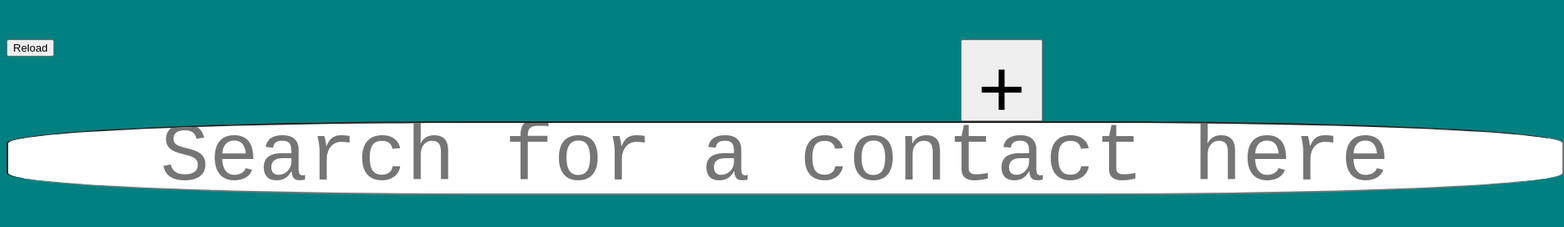
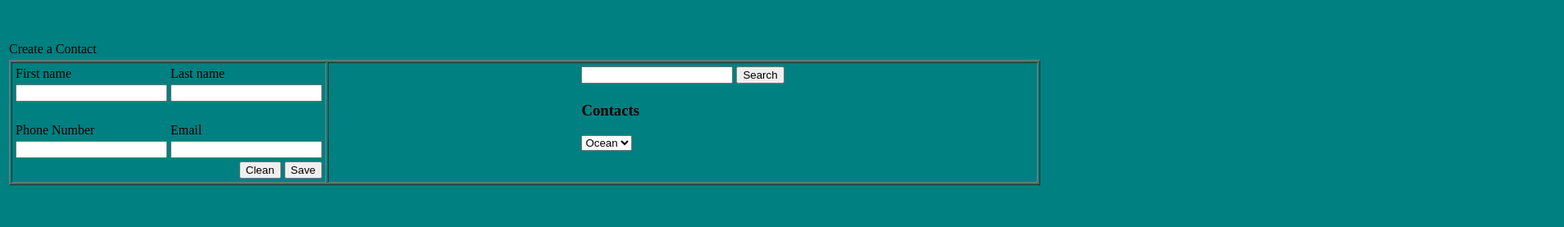
Before and after one commit to oceanhim/Population1, a plain HTML site: page Addressbook/HomeScreen.html in a window 1280 px wide. Shown: the part 139-416 px from the top of the page at 82% size, 1908 px wide, since content can reach past the window. Drawn offline with Linux system fonts and the light colour scheme.

Commit message:
Address book commit Version 0.0.1

```diff
--- a/Addressbook/HomeScreen.html
+++ b/Addressbook/HomeScreen.html
@@ -65,16 +65,104 @@
             #genBtn:hover {
                 background-color: turquoise;
             }
+
         </style>
     </head>
     <body>
+
         <h1 id="WrittenTitle">Address Book/Contacts List</h1>
-        <input type="button" id="AddContactButton" onclick="addContact()" value="+">
+        <table width=100% height=100%>
+            <tr>
+                <td> Create a Contact</td>
+            </tr>
+            <tr>
+                <td valign=center align=top>
+                    <table width=100% border="1">
+                        <tr>
+                            <td width=30%>
+                                <table>
+                                    <tr>
+                                        <td>
+                                            First name
+                                        </td>
+                                        <td>
+                                            Last name
+                                        </td>
+                                    </tr>
+                                    <tr>
+                                        <td>
+                                            <input  type="search" id="txtFirstname" />
+                                        </td>
+                                        <td>
+                                            <input  type="search" id="txtLastname" />
+                                        </td>
+                                    </tr>
+                                    <tr>
+                                        <td colspan="2">
+                                            &nbsp;
+                                        </td>
+                                    </tr>
+                                    <tr>
+                                        <td>
+                                            Phone Number
+                                        </td>
+                                        <td>
+                                            Email
+                                        </td>
+                                    </tr>
+                                    <tr>
+                                        <td>
+                                            <input  type="search" id="txtPhone" />
+                                        </td>
+                                        <td>
+                                            <input  type="search" id="txteeMAIL" />
+                                        </td>
+                                    </tr>
+                                    <TR>
+                                        <td colspan="2" align=right > <input id="cmdClear" type="button" value="Clean" onclick="cleantxtboxes()"/>
+                                            <input id="cmdSave" type="button" value="Save" onclick="createContact()"/>
+                                         </td>
+
+                                    </TR>
+                                </table>
+                            </td>
+                            <td valign=top align=center>
+                                <div>
+                                    <Table>
+                                        <TR>
+                                            <TD>
+                                                <input id="txtSearch" type="search" /> <input id="Search" type="button" value="Search" />
+                                            </TD>
+                                        </TR>
+                                        <TR>
+                                            <TD>
+                                                <h3>Contacts</h3>
+                                                <select id="lstContacts" >
+                                                    <option value="Ocean">Ocean</option>
+                                                </select>
+                                            </TD>
+                                        </TR>
+                                    </Table>
+                                </div>
+                            </td>
+                        </tr>
+                    </table>
+                </td>
+            </tr>
+            <tr>
+                <td width=100%>
+                    <span id="Contactcountspan"></span>
+                    <span style="border: orange; " align=right ></span>
+                </td>
+            </tr>
+
+        </table>
+        <!-- <input type="button" id="AddContactButton" onclick="addContact()" value="+">
         <span id="addcontactspan">Add Contact</span>
         <input type="button" value="Reload" class="genBtn" id="forceReloadbtn" onclick="ForceReload()">
         <input type="search" id="searchContactsBar" placeholder="Search for a contact here">
         <div id="ContactsList"></div>
         <div id="ContactInfoDisplay"></div>
-        <div id="ErrorDisplay"></div>
+        <div id="ErrorDisplay"></div> -->
     </body>
 </html>
--- a/Addressbook/JS/BeginningJs.js
+++ b/Addressbook/JS/BeginningJs.js
@@ -1,90 +1,88 @@
-//Possibly change for next attempt
-let Contacts = []
 
-function getpromptResponse(promptText){
-    let promptResponse = prompt(promptText);
-    if (promptResponse == null || promptResponse == "") {
-        return "";
+/* Saving The Contact
+--------------------------------------------------------------------------------*/
+let retrievedContacts = localStorage.getItem("ContactsList");
+Contacts = [];
+Contacts = retrievedContacts;
+
+ContactCount = 0;
+
+function createContact() {
+    let fnametxt = document.getElementById("txtFirstname").value;
+    let lnametxt = document.getElementById("txtLastname").value;
+    let phonenumbertxt = document.getElementById("txtPhone").value;
+    let emailtxt = document.getElementById("txteeMAIL").value;
+
+    if(isNaN(fnametxt) && isNaN(lnametxt)) {
+        if(lnametxt !== '' || fnametxt !== '' || phonenumbertxt !== '' || emailtxt !== ''){
+            if(isNaN(phonenumbertxt)) {
+                alert(`Please ebter valid data.`)
+            } else {
+                let Contact = {}
+                Contact.FirstName = fnametxt;
+                Contact.PhoneNumber = phonenumbertxt;
+                Contact.LastName = lnametxt;
+                Contact.Email = emailtxt;
+                Contacts.push(Contact);
+                console.log(Contacts);
+                alert(`Contact Added`)
+                localStorage.setItem("ContactsList", Contacts)
+                // learnAppend();
+            }
+
+        } else {
+            alert(`Please enter valid data`)
+        }
     } else {
-        return promptResponse;
+        alert(`Please enter valid data`)
     }
 }
-function addContact() {
-    let Contact = {}
-    Contact.Name = getpromptResponse("The Contacts Name:")
-    Contact.PhoneNumber = getpromptResponse("The Contacts Phone Number:")
 
-    if(Contact.Name && Contact.PhoneNumber.length > 8){
-        Contacts.push(Contact)
-    }
-    else{
-        alert("please enter valid data");
-    }
-    learnAppend();
-
-    // if (typeof(Storage) !== "undefined") {
-    //     // Store
-    //     localStorage.setItem("ContactsBucket", Contacts);
-    // }
+function updateContactAmount() {
+    ContactCount = Contacts.length;
+    let spanforcount = document.getElementById("Contactcountspan");
+    spanforcount.innerHTML = `Contact Count: ${ContactCount}`
 }
 
-// function addContact2() {
-//     let Contact = {}
-//     Contact.Name;
-//     Contact.PhoneNumber;
-//     let ContactNameChoosing;
-//     let person = prompt("The Contacts Name:");
-//     if (person == null || person == "") {
-//         ContactNameChoosing = "User cancelled the prompt.";
-//     } else {
-//         ContactNameChoosing = "Ok, " + person + "is the Contacts name!";
-//         Contact.Name = person
-//     }
+setInterval(updateContactAmount, 100)
 
-//     let ContactNumberChoosing;
-//     let personNum = prompt("The Contacts Phone Number:");
-//     if (personNum == null || personNum == "") {
-//         ContactNumberChoosing = "User cancelled the prompt.";
-//     } else {
-//         ContactNumberChoosing = "Ok, " + personNum + "is the Contacts Phone Number!";
-//         Contact.PhoneNumber = personNum
-//         Contacts.push(Contact)
-//     }
+// learnAppend();
 
-//     learnAppend();
+// function learnAppend(){
+//     let conta = document.getElementById("lstContacts")
+//     Contacts.forEach(element => {
+//         let myselect = document.createElement("select");
+//         let myoption= document.createElement("option");
+//             myoption.id = "optionValue"
+//             myoption.value = element.Name;
+//             myoption.innerHTML = element.Name;
+
+//         myselect.appendChild(myoption);
+//         conta.appendChild(myselect);
+//     });
+// }
+
+/* Testing
+--------------------------------------------------------------------------------*/
+
+// addContactToList();
+
+// function addContactToList() {
+//     let selecttag = document.getElementById("lstContacts")
+//     Contacts.forEach(element => {
 
 
+//     });
 // }
-function OpenContactInfo() {
 
-}
 
-function learnAppend(){
-    let conta = document.getElementById("ContactsList");
-    conta.innerHTML = '';
-    Contacts.forEach(element => {
-        let mydiv = document.createElement("div");
-        let mybutton= document.createElement("input");
-            mybutton.classList.add('contactBtn');
-            mybutton.type='button';
-            mybutton.value = element.Name
-            mybutton.addEventListener("click", (e)=>{OpenContactInfo(element);})
 
-        mydiv.appendChild(mybutton);
-        conta.appendChild(mydiv);
 
-    });
-}
 
-function ForceReload() {
-    learnAppend();
-}
+// function cleantxtboxes(txt1, txt2, txt3, txt4) {
 
-// function retrieveContactsList() {
-
-//     if (typeof(Storage) !== "undefined") {
-//         // Retrieve
-//         localStorage.getItem("ContactsBucket");
-//     }
-//     learnAppend();
+//     txt1 = "type here";
+//     txt2 = "type here";
+//     txt3 = "type here";
+//     txt4 = "type here";
 // }
```
